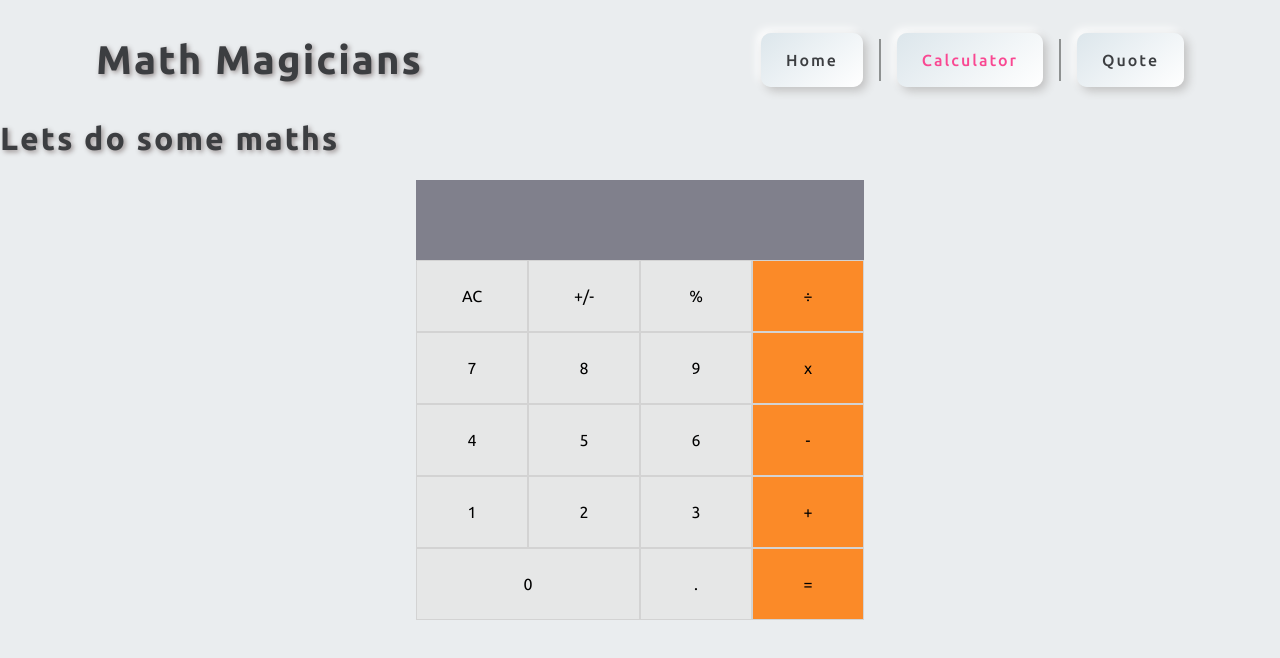
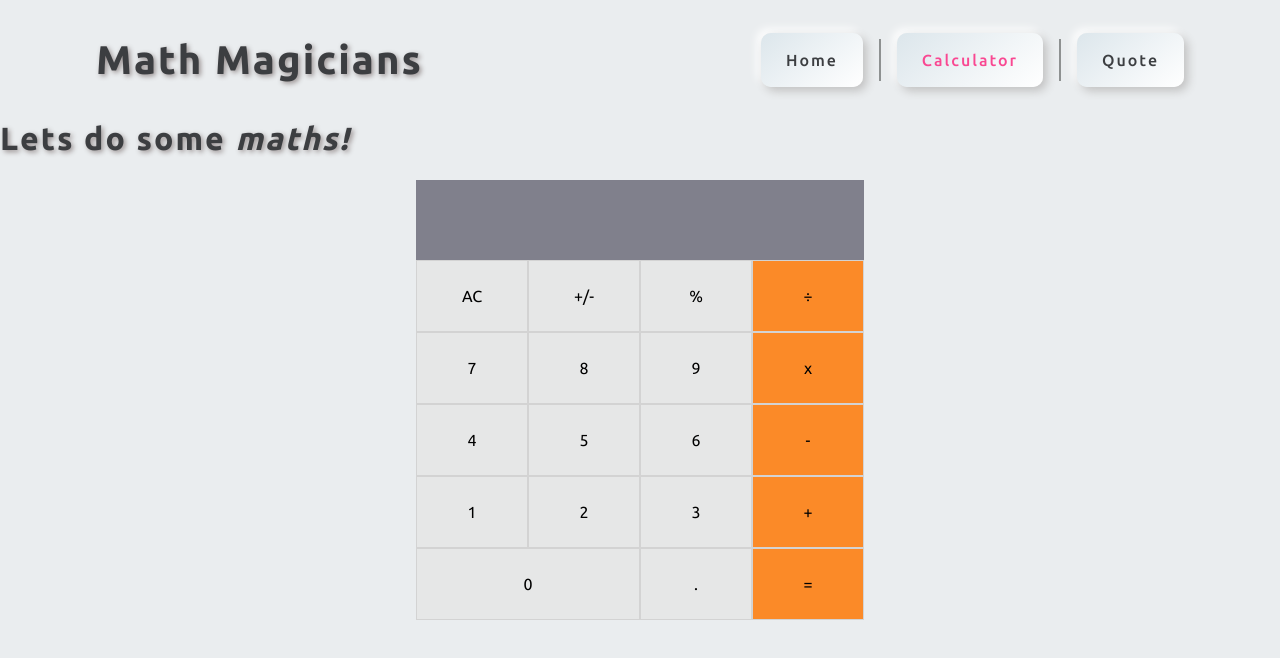
Before and after one commit to KanzaTahreem/Math-Magicians, a React (Create React App) app: page /calculator in a window 1280 px wide. Shown: the top 658 px of the page. Built offline with nearby package versions, Linux system fonts and the light colour scheme.

Commit message:
Update calculator page layout

```diff
--- a/src/components/Calculator.jsx
+++ b/src/components/Calculator.jsx
@@ -19,8 +19,13 @@ const Calculator = () => {
 
   return (
     <>
-      <h2>Lets do some maths</h2>
-      <section className="calculator">
+      <section className="cal-container">
+        <h2>
+          Lets do some
+          {' '}
+          <i> maths!</i>
+        </h2>
+        <div className="calculator">
           <div className="container">
             <div className="display">
               {total}
@@ -33,6 +38,7 @@ const Calculator = () => {
               ))}
             </div>
           </div>
+        </div>
       </section>
 
     </>
```
Lines whose indentation alone changed are shown as unchanged.
